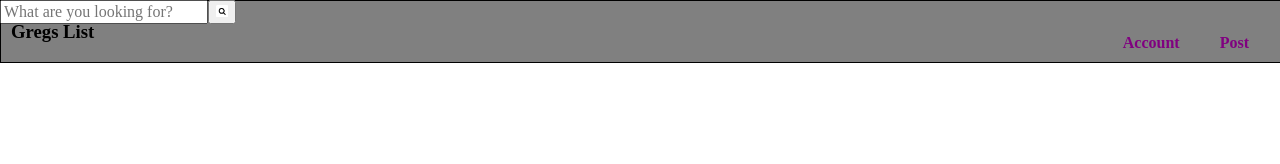
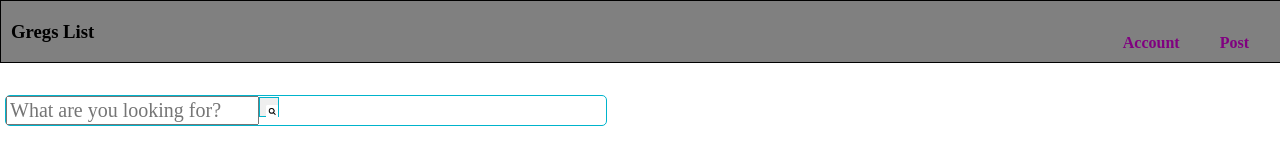
Before and after one commit to yodacom/gregs-list, a plain HTML site: page index.html in a window 1280 px wide. Drawn offline with nearby package versions, Linux system fonts and the light colour scheme.

Commit message:
adjusted search bar

```diff
--- a/index.html
+++ b/index.html
@@ -27,6 +27,9 @@
 <li> <a href="#Account"> Account </a></li>
 </ul>
 </nav>
+<div class="clear"></div>
+
+</div>
 <div class="search">
   <input type="text" class="searchTerm" placeholder="What are you looking for?"><button type="submit" class="searchButton"><img src="./images/magnifying-glass.png" alt="magnifying glass" height="12px" width="12px"/>
 
--- a/styles/main.css
+++ b/styles/main.css
@@ -50,11 +50,27 @@ nav {
  }
 
  .search {
-   width:50%;
-   position:fixed;
-   display: inline-block;
+  float: left;
+  margin: 5px; width: 600px;
+  margin-top: 95px;
+  text-align: left;
+  border-radius: 5px;
+  font-size: 20px;
+  border: 1px solid #00b4cc;
+  postion: absolute;
+
+ }
+.searchButton{
+  postion:absolute;
+  right: 75px;
+  width: 20px;
+  height: 20px;
+  border: 1px solid #00B4cc;
+}
+ .container {
+
  }
 
- .container {
-   width: 1200px;
+ .clear {
+   clear: both;
  }
```
